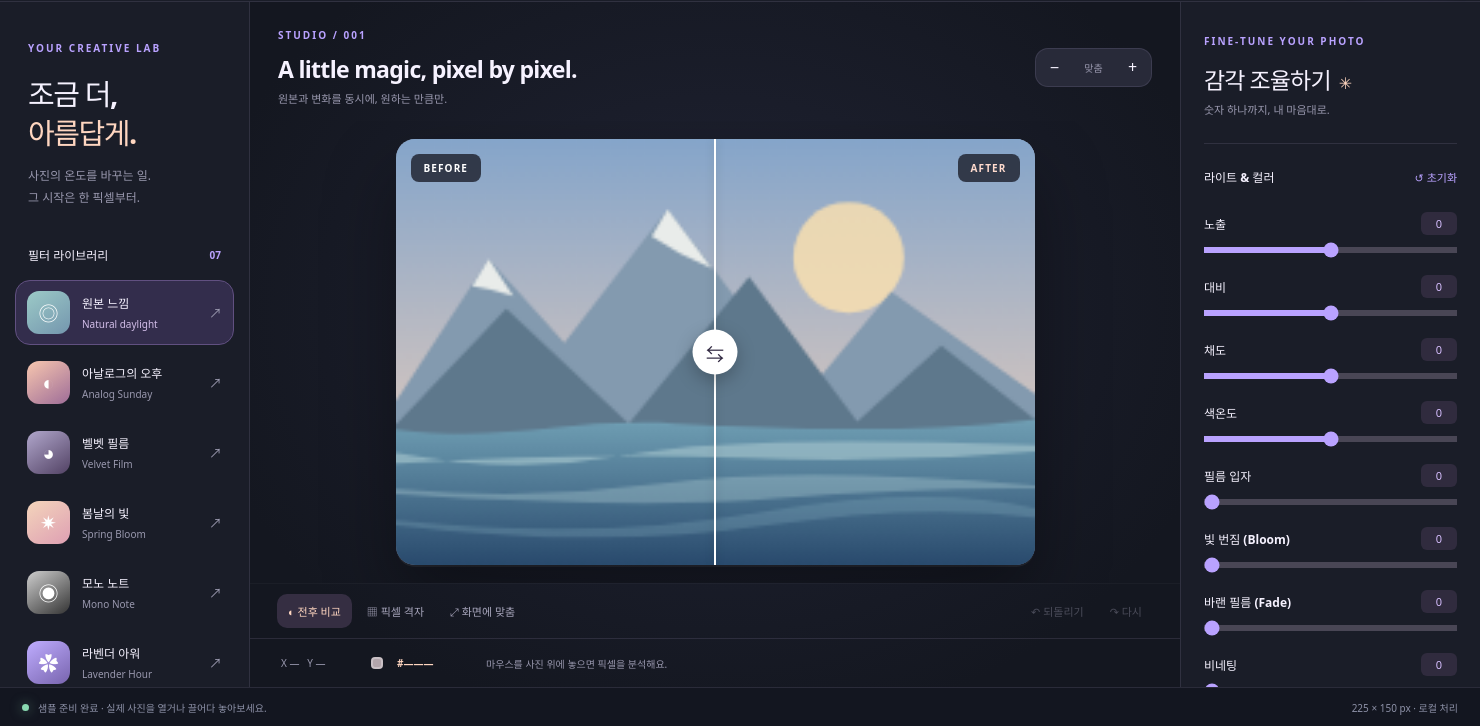
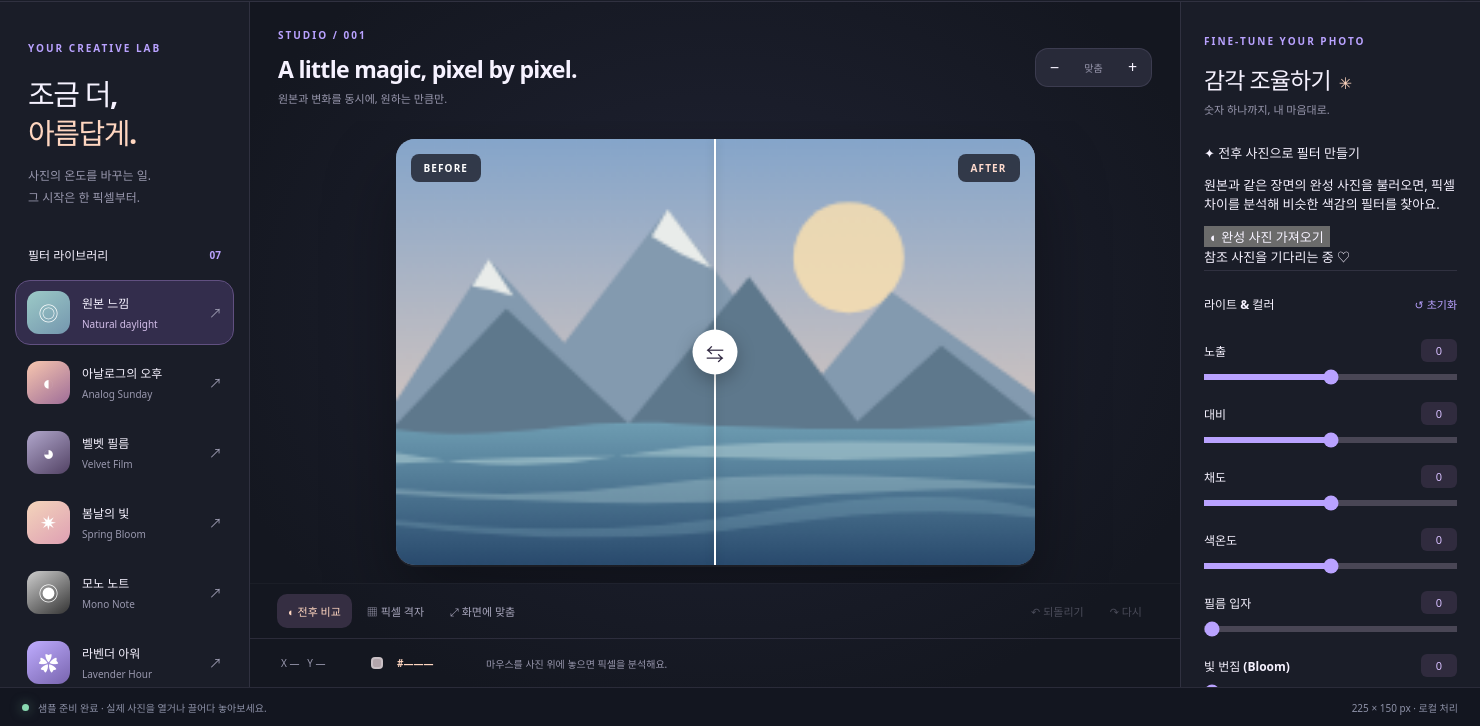
Before and after one commit to hslcrb/pixel-rounded-app, an Electron app: page src/renderer/index.html in a window 1480 px wide. Shown: the part 74-800 px from the top of the page. Drawn offline with Linux system fonts and the light colour scheme.

Commit message:
feat: 전후 사진으로 필터 생성 UI 및 참조 파일 입력 추가

```diff
--- a/src/renderer/index.html
+++ b/src/renderer/index.html
@@ -9,6 +9,7 @@
   <link rel="icon" type="image/svg+xml" href="../assets/logo.svg" />
   <link rel="stylesheet" href="./style.css" />
   <script src="./filters.js" defer></script>
+  <script src="./matcher.js" defer></script>
   <script src="./renderer.js" defer></script>
 </head>
 <body>
@@ -90,6 +91,13 @@
         <div class="eyebrow">FINE-TUNE YOUR PHOTO</div>
         <h2>감각 조율하기<span class="star" aria-hidden="true">✳</span></h2>
         <p class="adjustments-sub">숫자 하나까지, 내 마음대로.</p>
+        <div class="reference-card">
+          <strong>✦ 전후 사진으로 필터 만들기</strong>
+          <p>원본과 같은 장면의 완성 사진을 불러오면, 픽셀 차이를 분석해 비슷한 색감의 필터를 찾아요.</p>
+          <button type="button" id="reference-btn">◐ 완성 사진 가져오기</button>
+          <input type="file" id="reference-input" accept="image/png,image/jpeg,image/webp" hidden />
+          <div id="reference-result" class="reference-result" aria-live="polite">참조 사진을 기다리는 중 ♡</div>
+        </div>
         <div class="section-heading with-reset"><h3>라이트 &amp; 컬러</h3><button type="button" id="reset-btn">↺ 초기화</button></div>
         <div class="sliders">
           <label class="slider-row"><span>노출 <output data-output="exposure">0</output></span><input data-setting="exposure" type="range" min="-100" max="100" value="0" /></label>
```
